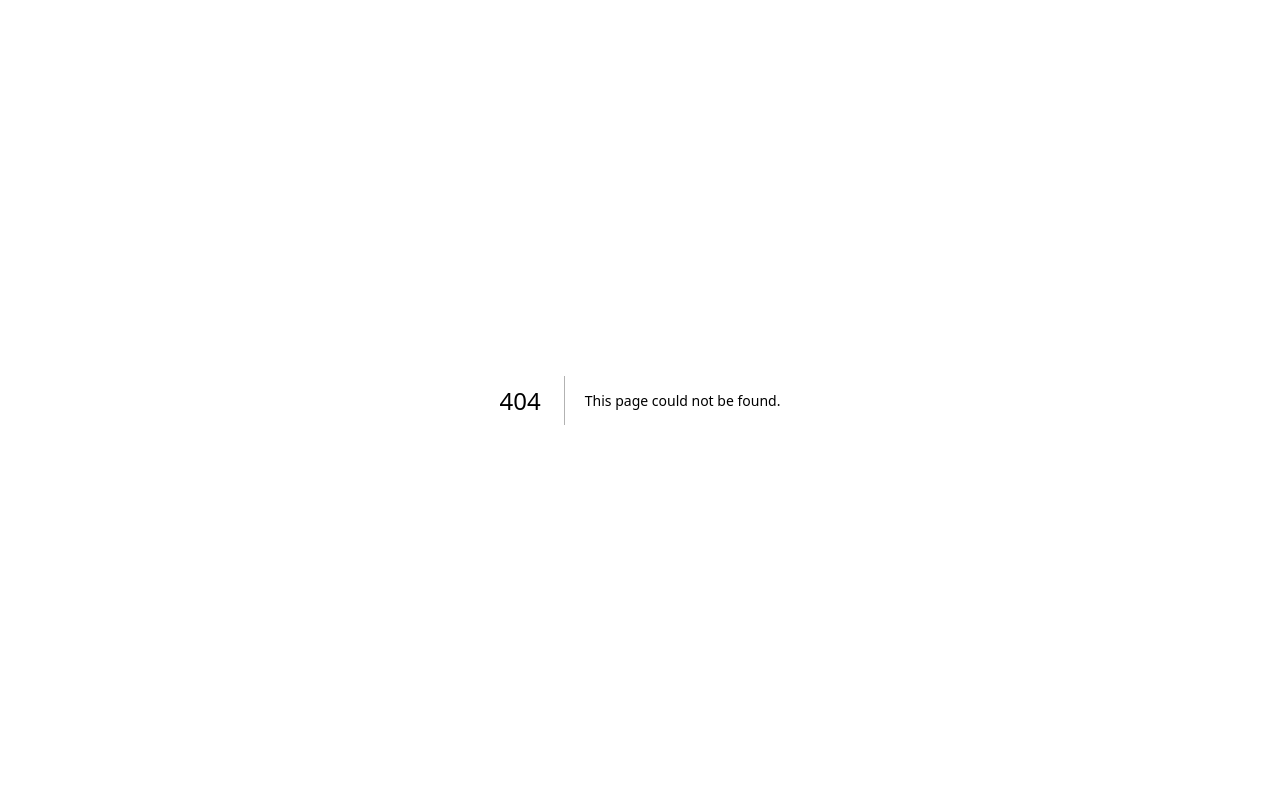
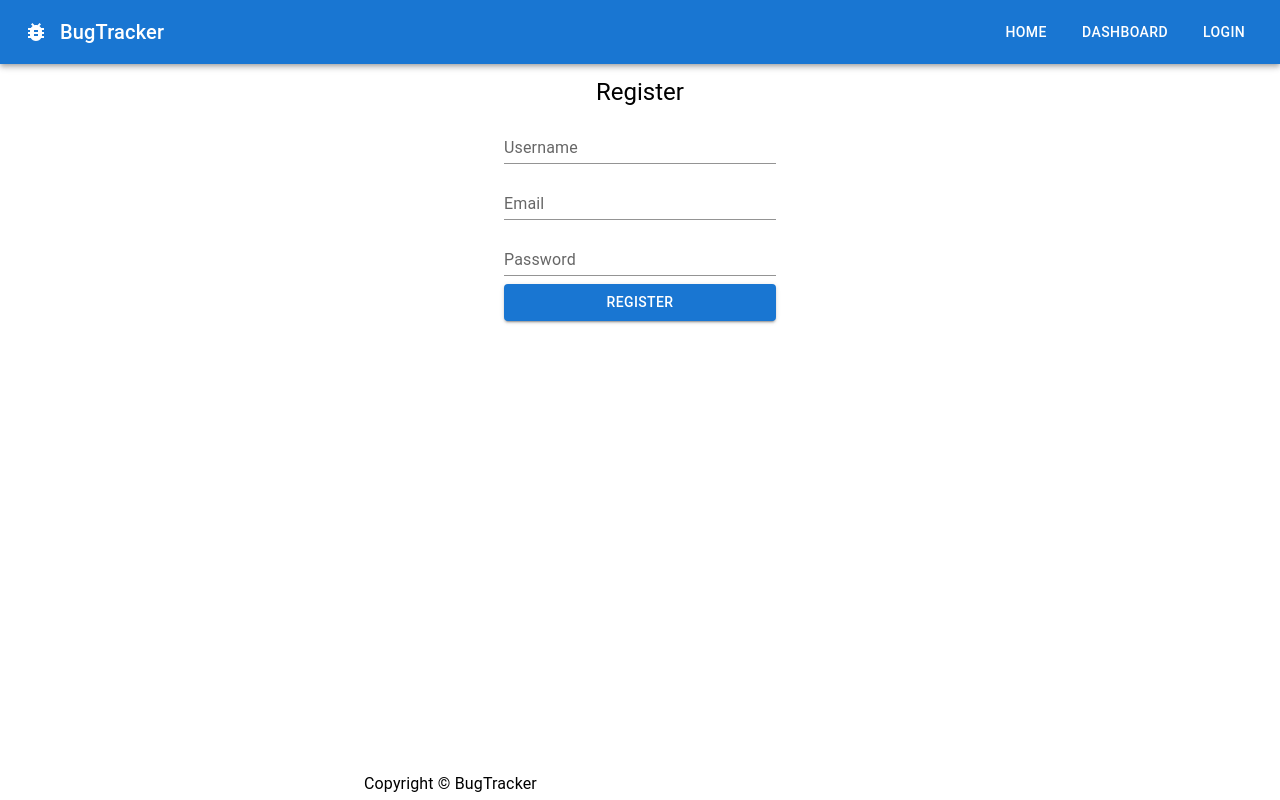
Before and after one commit to R894/bugtracker, a Next.js app in the folder client/: page /register in a window 1280 px wide. Before the commit this address had no page. Built offline with nearby package versions, Linux system fonts and the light colour scheme.

Commit message:
feat: add register component

```diff
--- a/client/src/components/RegisterForm/RegisterForm.tsx
+++ b/client/src/components/RegisterForm/RegisterForm.tsx
@@ -1,13 +1,58 @@
 import { Button, Container, Stack, TextField, Typography } from '@mui/material'
+import { useState } from 'react'
 const RegisterForm = () => {
+  const [username, setUsername] = useState('')
+  const [email, setEmail] = useState('')
+  const [password, setPassword] = useState('')
+
+  const clearForm = () => {
+    setUsername('')
+    setEmail('')
+    setPassword('')
+  }
+
   return (
-    <Container maxWidth="sm" sx={{minWidth:'320px', padding:'12px'}}>
+    <Container maxWidth="sm" sx={{ minWidth: '320px', padding: '12px' }}>
       <Stack spacing={1}>
-        <Typography variant='h5' sx={{textAlign:'center'}}>Register</Typography>
-        <TextField id="standard-basic" label="Username" variant="standard" />
-        <TextField id="standard-basic" label="Email" variant="standard" />
-        <TextField id="standard-basic" label="Password" variant="standard" />
-        <Button variant="contained">Register</Button>
+        <Typography variant="h5" sx={{ textAlign: 'center' }}>
+          Register
+        </Typography>
+        <TextField
+          id="standard-basic"
+          label="Username"
+          variant="standard"
+          onChange={(e) => {
+            setUsername(e.target.value)
+          }}
+          value={username}
+        />
+        <TextField
+          id="standard-basic"
+          label="Email"
+          variant="standard"
+          onChange={(e) => {
+            setEmail(e.target.value)
+          }}
+          value={email}
+        />
+        <TextField
+          id="standard-basic"
+          type="password"
+          label="Password"
+          variant="standard"
+          onChange={(e) => {
+            setPassword(e.target.value)
+          }}
+          value={password}
+        />
+        <Button
+          variant="contained"
+          onClick={() => {
+            clearForm()
+          }}
+        >
+          Register
+        </Button>
       </Stack>
     </Container>
   )
--- /dev/null
+++ b/client/src/pages/register.tsx
@@ -0,0 +1,22 @@
+import Footer from '@/components/Footer/Footer'
+import NavBar from '@/components/NavBar/NavBar'
+import RegisterForm from '@/components/RegisterForm/RegisterForm'
+import Head from 'next/head'
+
+export default function Login() {
+  return (
+    <>
+      <Head>
+        <title>Login</title>
+        <link rel="icon" href="/favicon.ico" />
+      </Head>
+      <main>
+        <NavBar />
+        <div className="layout">
+          <RegisterForm />
+        </div>
+        <Footer />
+      </main>
+    </>
+  )
+}
```
